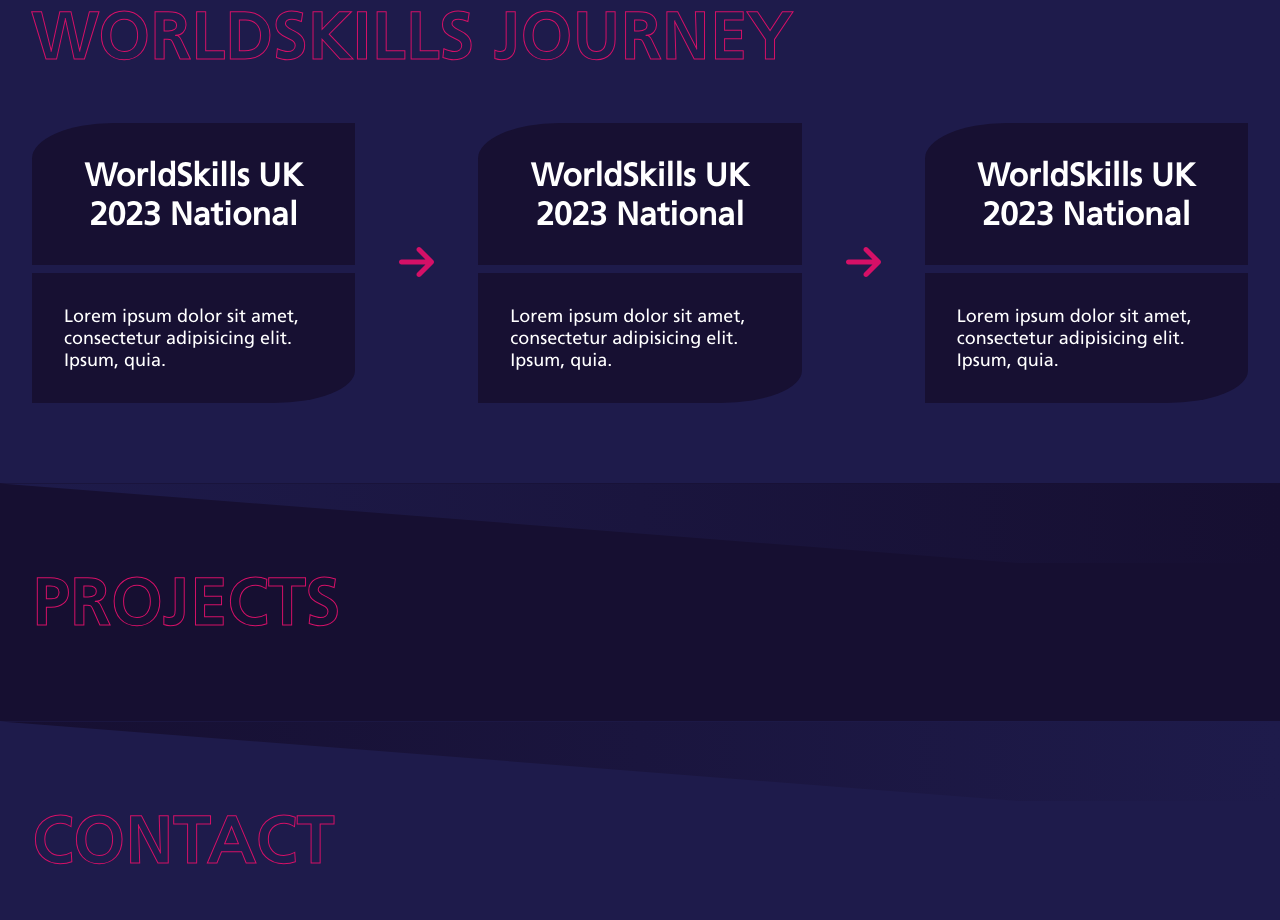
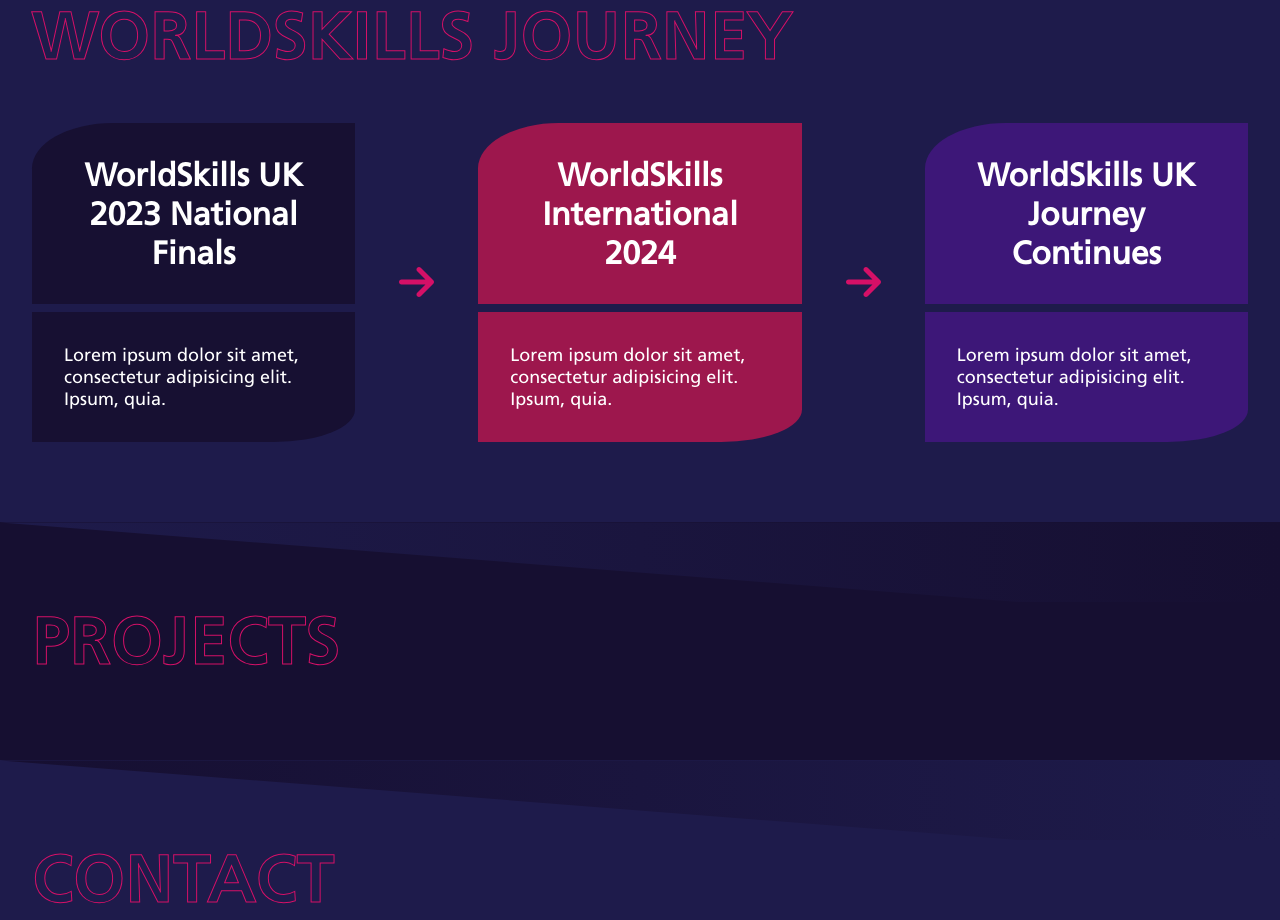
Before and after one commit to InterMaus1154/portfolio_24, a React (Vite) app: page / in a window 1280 px wide. Shown: the part 3120-4040 px from the top of the page. Built offline with nearby package versions, Linux system fonts and the light colour scheme.

Commit message:
boxes colors

```diff
--- a/src/components/ws/WS.css
+++ b/src/components/ws/WS.css
@@ -19,8 +19,20 @@
 
     }
 
+    .ws-box:first-child{
+        --ws-box-background: var(--background);
+    }
+
+    .ws-box:nth-child(3){
+        --ws-box-background: #9d174d;
+    }
+
+    .ws-box:last-child{
+        --ws-box-background: #3d1778;
+    }
+
     .ws-box-header {
-        background-color: var(--background);
+        background-color: var(--ws-box-background);
         padding: 2rem;
         border-top-left-radius: 25%;
         font-size: 2rem;
@@ -29,7 +41,7 @@
     }
 
     .ws-box-body{
-        background-color: var(--background);
+        background-color: var(--ws-box-background);
         padding: 2rem;
         border-bottom-right-radius: 25%;
         font-size: 1.125rem;
--- a/src/components/ws/WorldSkills.tsx
+++ b/src/components/ws/WorldSkills.tsx
@@ -11,7 +11,7 @@
                 <div className="ws-list">
                     <div className="ws-box">
                         <div className="ws-box-header">
-                            <p>WorldSkills UK 2023 National</p>
+                            <p>WorldSkills UK 2023 National Finals</p>
                         </div>
                         <div className="ws-box-body">
                             Lorem ipsum dolor sit amet, consectetur adipisicing elit. Ipsum, quia.
@@ -22,7 +22,7 @@
                     </div>
                     <div className="ws-box">
                         <div className="ws-box-header">
-                            <p>WorldSkills UK 2023 National</p>
+                            <p>WorldSkills International 2024</p>
                         </div>
                         <div className="ws-box-body">
                             Lorem ipsum dolor sit amet, consectetur adipisicing elit. Ipsum, quia.
@@ -33,7 +33,7 @@
                     </div>
                     <div className="ws-box">
                         <div className="ws-box-header">
-                            <p>WorldSkills UK 2023 National</p>
+                            <p>WorldSkills UK Journey Continues</p>
                         </div>
                         <div className="ws-box-body">
                             Lorem ipsum dolor sit amet, consectetur adipisicing elit. Ipsum, quia.
```
